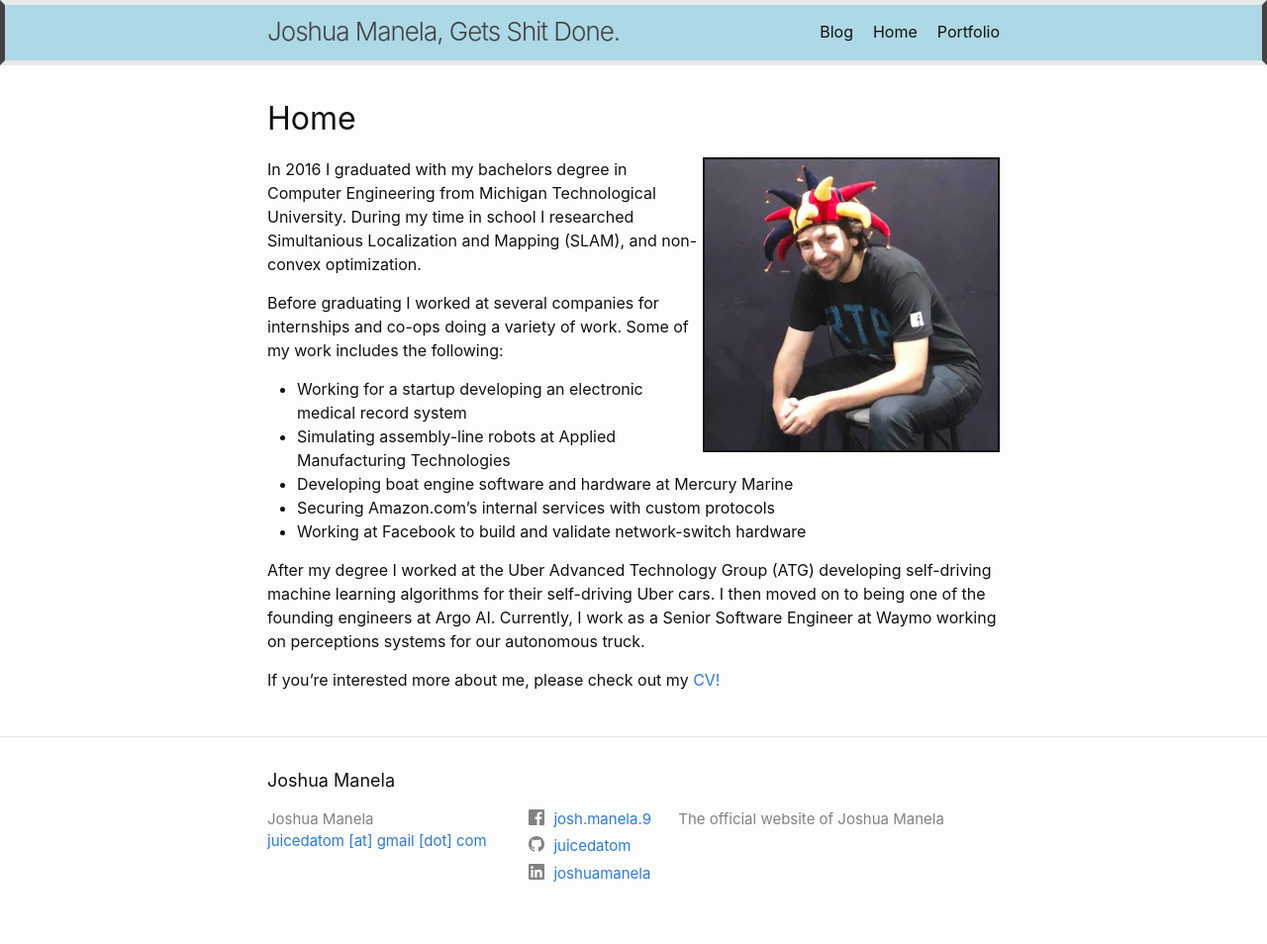
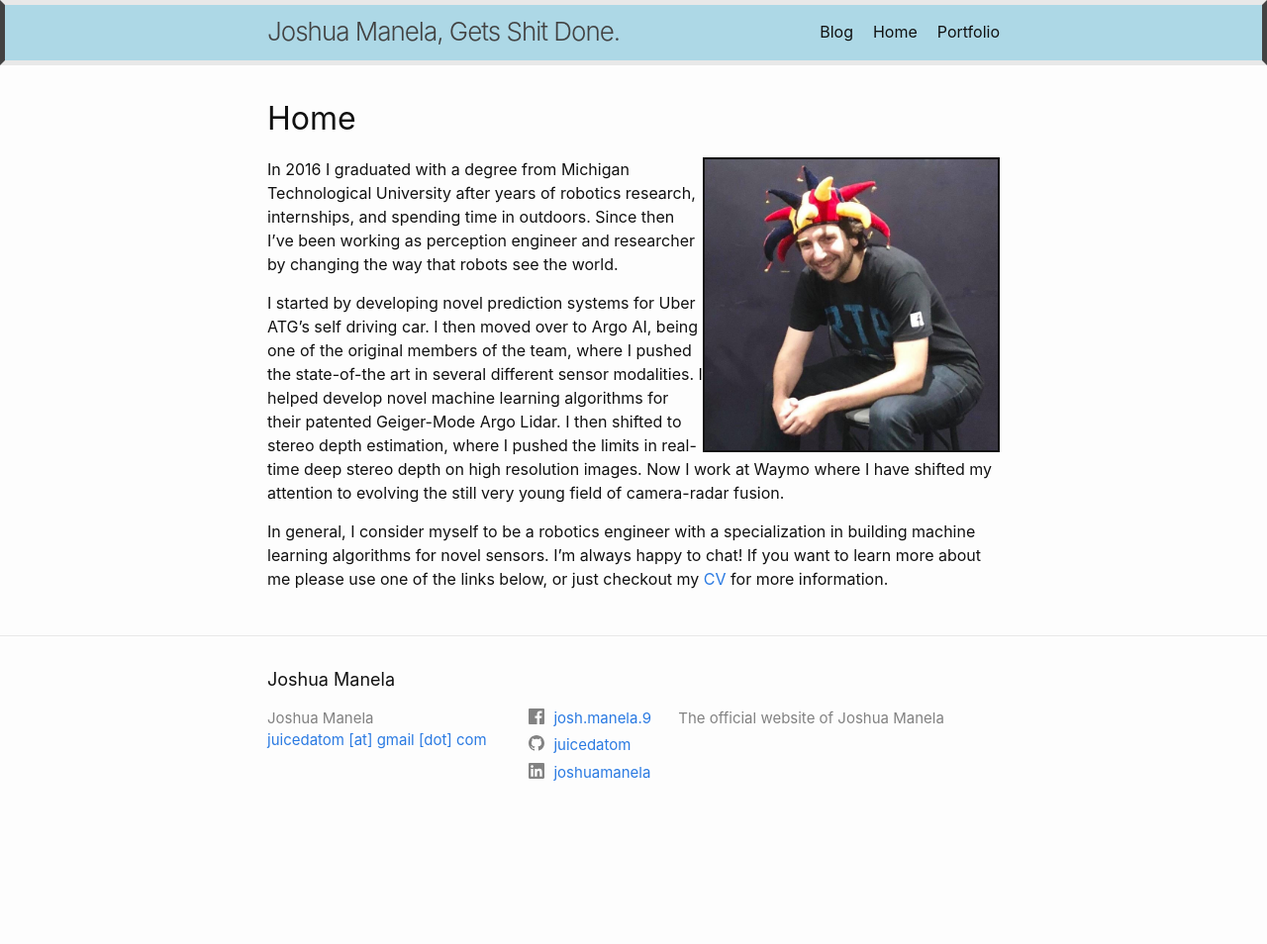
Before and after one commit to juicedatom/mygithubpage, a Jekyll site: the page built from index.md, in a window 1280 px wide. Shown: the whole page at 99% size. Built offline with Jekyll 4.4.1, drawn with Linux system fonts in a browser that asks for light colours; after the commit the page ends 900 px from its top, so only the background shows below that.

Commit message:
Update landing page.

```diff
--- a/index.md
+++ b/index.md
@@ -4,16 +4,9 @@ title: Home
 enable_shit: true
 ---
 <img style="float: right;" src="/funnyhat.jpg" border="2" width="40%">
-In 2016 I graduated with my bachelors degree in Computer Engineering from Michigan Technological University.  During my time in school I researched Simultanious Localization and Mapping (SLAM), and non-convex optimization.
 
-Before graduating I worked at several companies for internships and co-ops doing a variety of work.  Some of my work includes the following:
+In 2016 I graduated with a degree from Michigan Technological University after years of robotics research, internships, and spending time in outdoors. Since then I've been working as perception engineer and researcher by changing the way that robots see the world.
 
-* Working for a startup developing an electronic medical record system
-* Simulating assembly-line robots at Applied Manufacturing Technologies
-* Developing boat engine software and hardware at Mercury Marine
-* Securing Amazon.com's internal services with custom protocols
-* Working at Facebook to build and validate network-switch hardware
+I started by developing novel prediction systems for Uber ATG's self driving car. I then moved over to Argo AI, being one of the original members of the team, where I pushed the state-of-the art in several different sensor modalities. I helped develop novel machine learning algorithms for their patented Geiger-Mode Argo Lidar. I then shifted to stereo depth estimation, where I pushed the limits in real-time deep stereo depth on high resolution images. Now I work at Waymo where I have shifted my attention to evolving the still very young field of camera-radar fusion.
 
-After my degree I worked at the Uber Advanced Technology Group (ATG) developing self-driving machine learning algorithms for their self-driving Uber cars.  I then moved on to being one of the founding engineers at Argo AI. Currently, I work as a Senior Software Engineer at Waymo working on perceptions systems for our autonomous truck.
-
-If you're interested more about me, please check out my [CV!](/ManelaCV.pdf)
+In general, I consider myself to be a robotics engineer with a specialization in building machine learning algorithms for novel sensors. I'm always happy to chat! If you want to learn more about me please use one of the links below, or just checkout my [CV](/ManelaCV.pdf) for more information.
```
